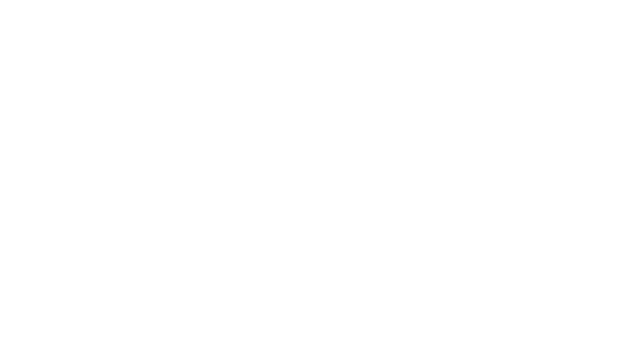
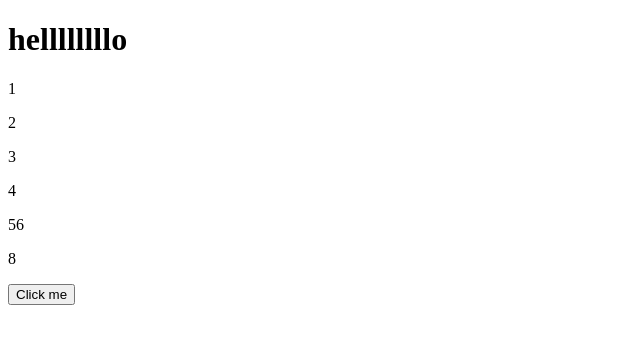
Before and after one commit to OfekAshkenazi/front-angular-crud, an Angular app: page / in a window 1280 px wide. Shown: the top 344 px of the page, without its empty margins (0-640 px from the left). Built offline with nearby package versions, Linux system fonts and the light colour scheme.

Commit message:
start some traing to look for the new syntex

```diff
--- a/src/app/app.routes.ts
+++ b/src/app/app.routes.ts
@@ -3,7 +3,7 @@
 
 export const routes: Routes = [
     {
-        path: "home",
+        path: "",
         component: HomeComponent
     }
 ];
--- a/src/app/home/home.component.html
+++ b/src/app/home/home.component.html
@@ -1 +1,11 @@
-<p>home works!</p>
+<div class="">
+  <h1>{{ myString }}</h1>
+
+  <p *ngFor="let number of array">{{ number }}</p>
+
+  <button (click)="onClickMain()">Click me</button>
+
+  <div *ngIf="array.length >= 8">
+    <p>This is a message.</p>
+  </div>
+</div>
--- a/src/app/home/home.component.ts
+++ b/src/app/home/home.component.ts
@@ -1,12 +1,18 @@
 import { Component } from '@angular/core';
+import { NgModule } from '@angular/core';
+import { CommonModule } from '@angular/common'; // Import CommonModule
 
 @Component({
   selector: 'app-home',
   standalone: true,
-  imports: [],
+  imports: [CommonModule],
   templateUrl: './home.component.html',
-  styleUrl: './home.component.scss'
+  styleUrl: './home.component.scss',
 })
 export class HomeComponent {
-
+  array = [1, 2, 3, 4, 56, 8];
+  myString = 'hellllllllo';
+  onClickMain() {
+    alert('wowowo angular');
+  }
 }
```
